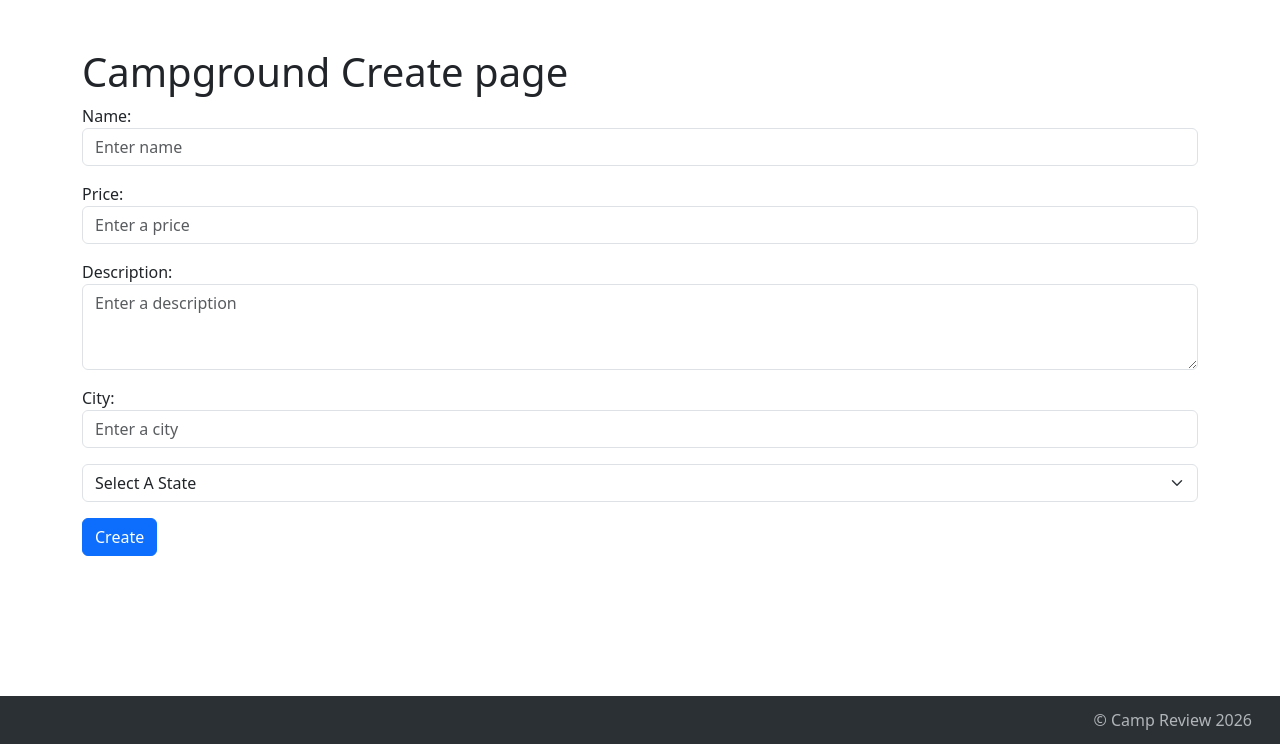
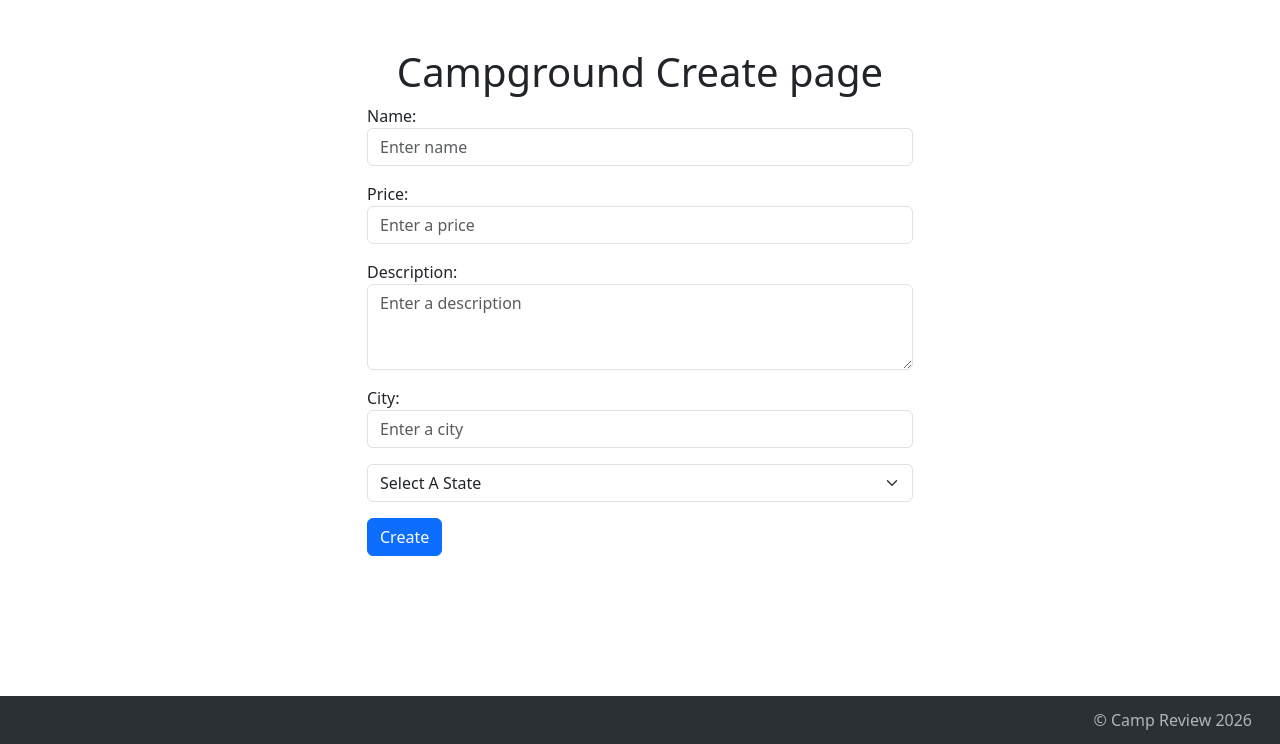
Before and after one commit to JosueJMartinez/yelpcamp, a Node server app: page /campgrounds/create in a window 1280 px wide. Shown: the part 56-800 px from the top of the page. Run offline with Node 20, Linux system fonts and the light colour scheme; some libraries are stand-ins or nearby versions.

Commit message:
more styling changes

```diff
--- a/views/campgrounds/campground.ejs
+++ b/views/campgrounds/campground.ejs
@@ -1,5 +1,7 @@
 <% layout('layouts/boilerplate') %>
+<div class="row">
 
+  <div class="col-8 offset-2">
 
     <div class="card">
       <img src=<%= campground.imgLg %> class="card-img-top" alt="<%= campground.name %>">
@@ -20,3 +22,5 @@
         </form>
       </div>
     </div>
+  </div>
+</div>
--- a/views/campgrounds/create.ejs
+++ b/views/campgrounds/create.ejs
@@ -1,6 +1,10 @@
 <% layout('layouts/boilerplate') %>
 <!-- <section class="container"> -->
-<h1><%- page %> page</h1>
+<div class="row">
+  <h1 class="text-center"><%- page %> page</h1>
+  <div class="col-6 offset-3">
+
+
     <div>
       <form action="/campgrounds" method="POST">
         <div class="form-group">
@@ -32,4 +36,6 @@
         <button type="submit" class="btn btn-primary">Create</button>
       </form>
     </div>
+  </div>
+</div>
 <!-- </section> -->
```
Also changed, not shown: views/campgrounds/edit.ejs (+5 -3 lines). Lines whose indentation alone changed are shown as unchanged.
